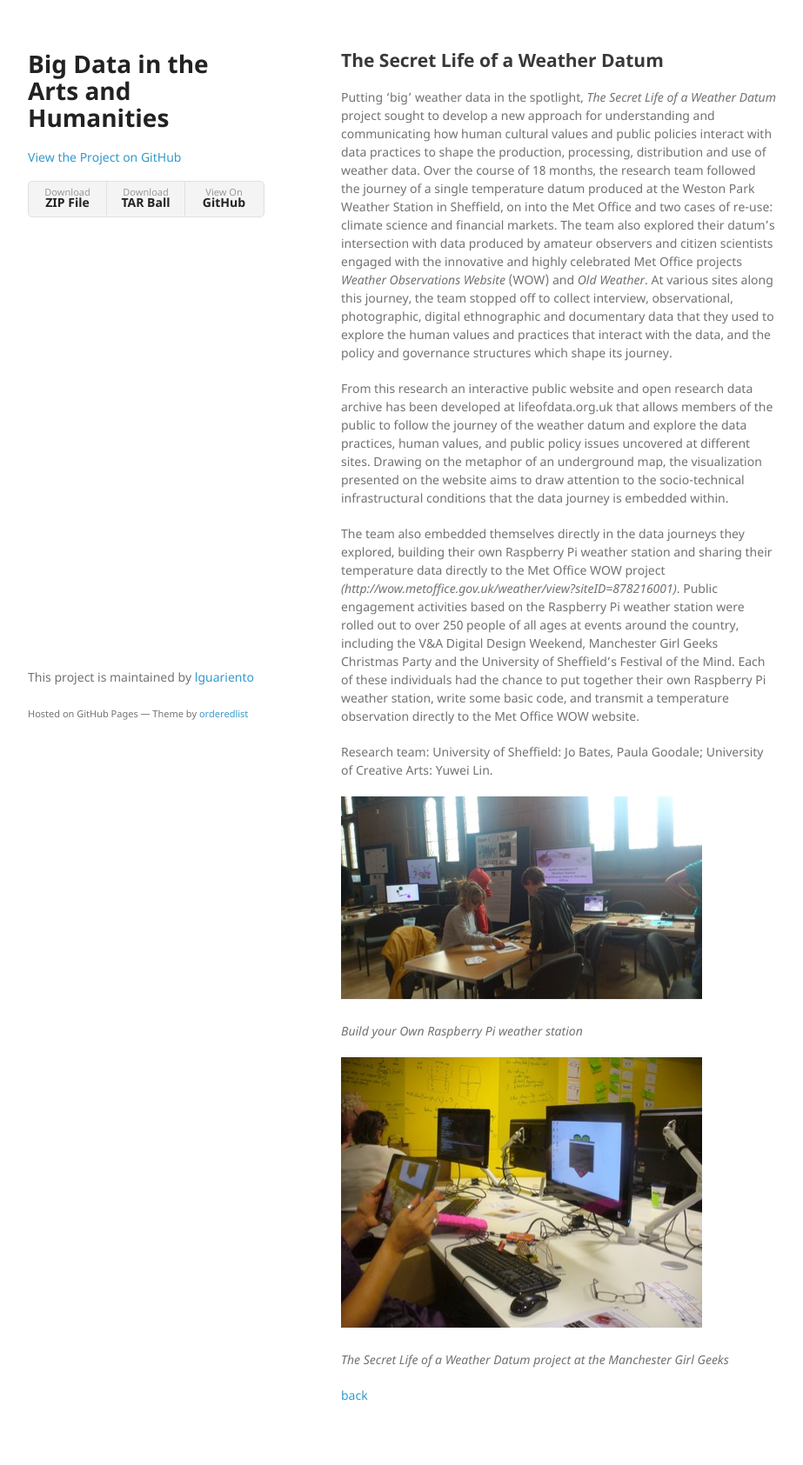
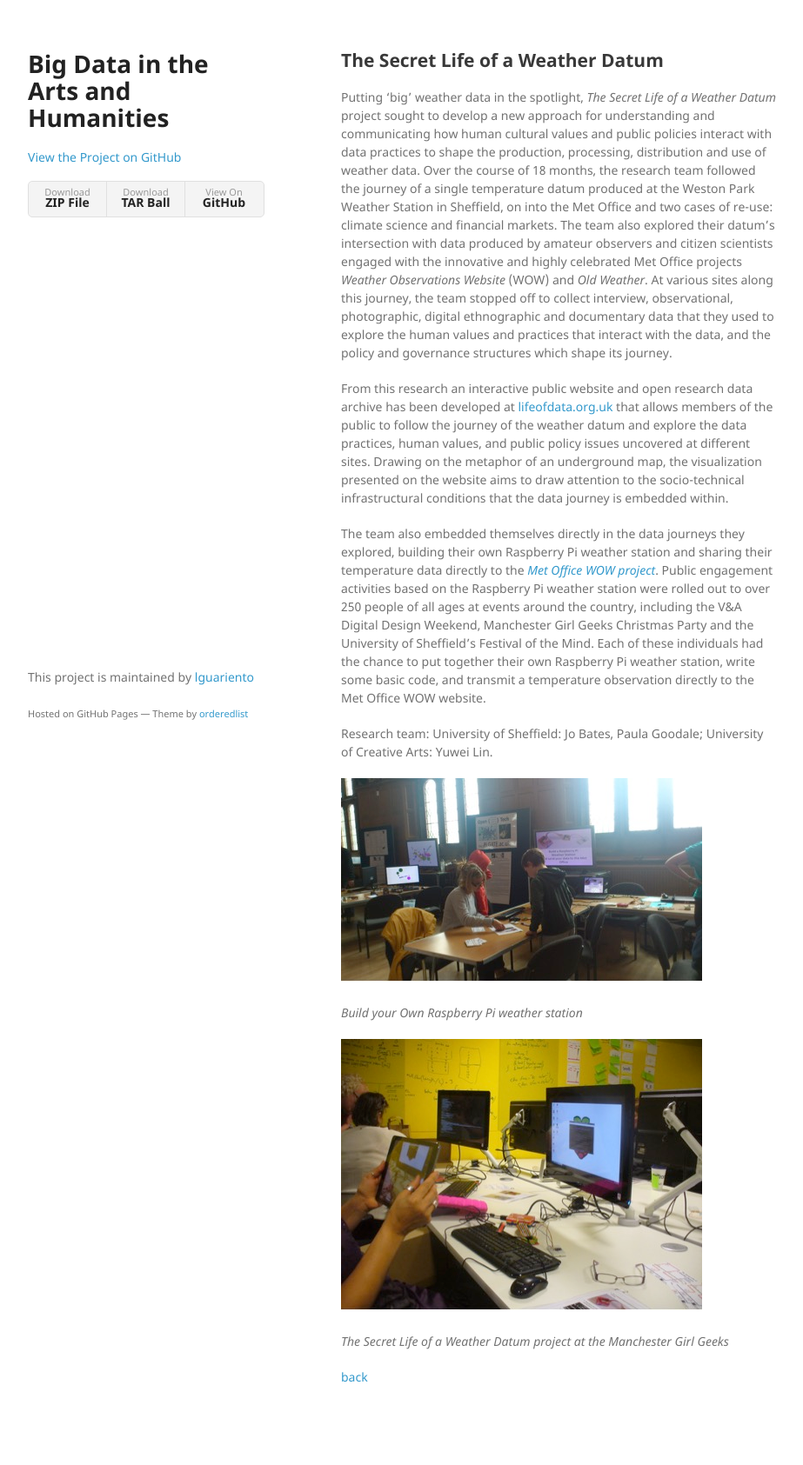
Before and after one commit to lguariento/BigDataBooklet, a Jekyll site: the page built from 13.md, in a window 1280 px wide. Shown: the whole page at 87% size, without its empty margins (178-1101 px from the left). Built offline with Jekyll 4.4.1, drawn with Linux system fonts in a browser that asks for light colours; the repository's description, which GitHub fills in, is left out; after the commit the page ends 1664 px from its top, so only the background shows below that; part of the change alters nothing that is shown.

Commit message:
Fixed the link

```diff
--- a/13.md
+++ b/13.md
@@ -6,9 +6,9 @@ title: The Secret Life of a Weather Datum
 
 Putting ‘big’ weather data in the spotlight, _The Secret Life of a Weather Datum_ project sought to develop a new approach for understanding and communicating how human cultural values and public policies interact with data practices to shape the production, processing, distribution and use of weather data. Over the course of 18 months, the research team followed the journey of a single temperature datum produced at the Weston Park Weather Station in Sheffield, on into the Met Office and two cases of re-use: climate science and financial markets. The team also explored their datum’s intersection with data produced by amateur observers and citizen scientists engaged with the innovative and highly celebrated Met Office projects _Weather Observations Website_ (WOW) and _Old Weather_. At various sites along this journey, the team stopped off to collect interview, observational, photographic, digital ethnographic and documentary data that they used to explore the human values and practices that interact with the data, and the policy and governance structures which shape its journey.
 
-From this research an interactive public website and open research data archive has been developed at lifeofdata.org.uk that allows members of the public to follow the journey of the weather datum and explore the data practices, human values, and public policy issues uncovered at different sites. Drawing on the metaphor of an underground map, the visualization presented on the website aims to draw attention to the socio-technical infrastructural conditions that the data journey is embedded within.
+From this research an interactive public website and open research data archive has been developed at [lifeofdata.org.uk](http://lifeofdata.org.uk) that allows members of the public to follow the journey of the weather datum and explore the data practices, human values, and public policy issues uncovered at different sites. Drawing on the metaphor of an underground map, the visualization presented on the website aims to draw attention to the socio-technical infrastructural conditions that the data journey is embedded within.
 
-The team also embedded themselves directly in the data journeys they explored, building their own Raspberry Pi weather station and sharing their temperature data directly to the Met Office WOW project *(http://wow.metoffice.gov.uk/weather/view?siteID=878216001)*. Public engagement activities based on the Raspberry Pi weather station were rolled out to over 250 people of all ages at events around the country, including the V&A Digital Design Weekend, Manchester Girl Geeks Christmas Party and the University of Sheffield’s Festival of the Mind. Each of these individuals had the chance to put together their own Raspberry Pi weather station, write some basic code, and transmit a temperature observation directly to the Met Office WOW website.
+The team also embedded themselves directly in the data journeys they explored, building their own Raspberry Pi weather station and sharing their temperature data directly to the [*Met Office WOW project*](http://wow.metoffice.gov.uk/weather/view?siteID=878216001). Public engagement activities based on the Raspberry Pi weather station were rolled out to over 250 people of all ages at events around the country, including the V&A Digital Design Weekend, Manchester Girl Geeks Christmas Party and the University of Sheffield’s Festival of the Mind. Each of these individuals had the chance to put together their own Raspberry Pi weather station, write some basic code, and transmit a temperature observation directly to the Met Office WOW website.
 
 Research team: University of Sheffield: Jo Bates, Paula Goodale; University of Creative Arts: Yuwei Lin.
 
```
